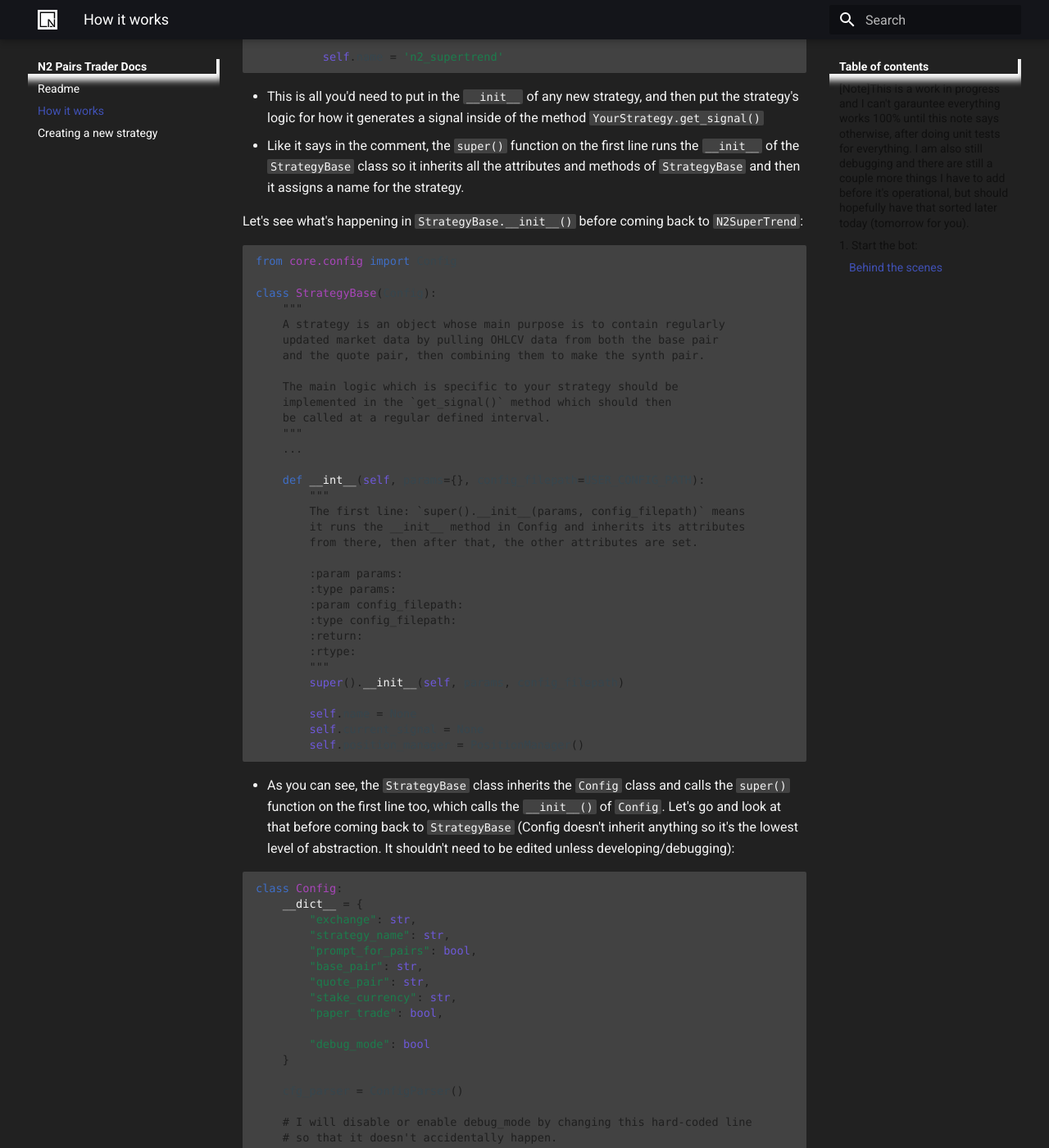
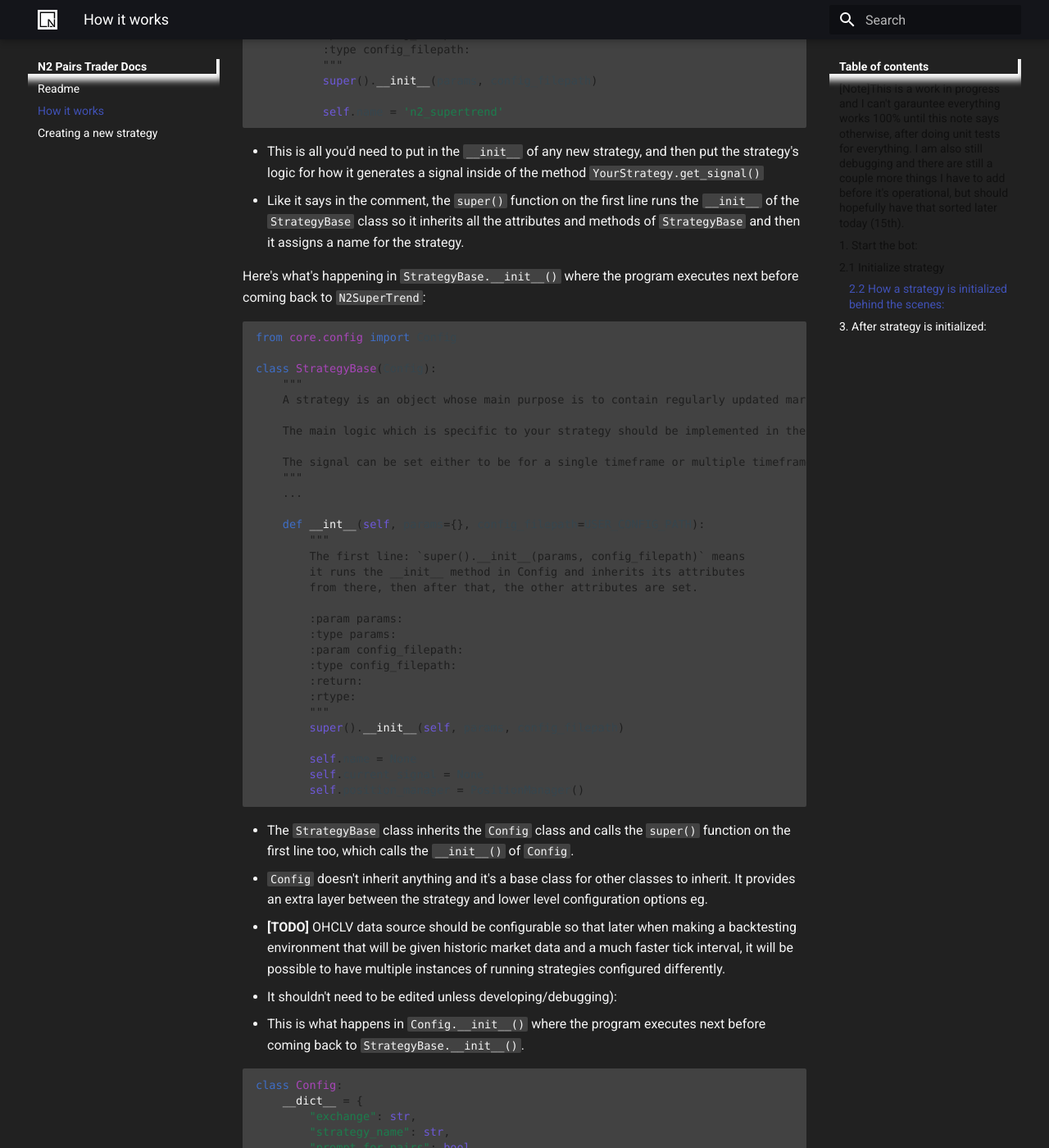
Before and after one commit to N2-Jonathon/n2_pairs_trader, an MkDocs documentation site: the page built from docs/How_it_works.md, in a window 1280 px wide and 1400 px high, scrolled down 1958 px. Shown: the whole window at 82% size. Built offline with MkDocs 1.6.1 and Material for MkDocs 9.7.7, drawn with Linux system fonts in a browser that asks for light colours; some of the changed text lies outside the part shown.

Commit message:
updated docs again (WIP)

````diff
--- a/docs/How_it_works.md
+++ b/docs/How_it_works.md
@@ -1,5 +1,5 @@
 # How it works:
-**[Note]**This is a work in progress  and I can't garauntee everything works 100% until this note says otherwise, after doing unit tests for everything. I am also still debugging and there are still a couple more things I have to add before it's operational, but should hopefully have that sorted later today (tomorrow for you).
+**[Note]**This is a work in progress  and I can't garauntee everything works 100% until this note says otherwise, after doing unit tests for everything. I am also still debugging and there are still a couple more things I have to add before it's operational, but should hopefully have that sorted later today (15th).
 ---
 
 ---
@@ -29,14 +29,16 @@
 
 - **TODO**: I want to make it so that it you can pass the strategy as an argument from terminal, which could be useful for implementing backtesting
 
-- When a strategy class eg. `N2SuperTrend` is initialized without params then is loads the values set in `user/user-config.ini`
+## 2.1 Initialize strategy
+
+- When a strategy class eg. `N2SuperTrend` is initialized without params then it loads the values set in `user/user-config.ini`
 
 ```python
 def run_bot(strategy=N2SuperTrend()):
   ...
 ```
 
-- At this point, you can access the following Fields inherited by StrategyBase:
+- At this point, you can access the following Fields inherited by `StrategyBase` :
 
 
 ```python
@@ -58,8 +60,8 @@
 strategy.multi_timeframe_signal_rules: dict
 ```
 
-### Behind the scenes
-What happens when the strategy object is instantiated eg. `strategy = N2SuperTrend()` is that the `__init__` method inside the `N2SuperTrend` class is called, so let's look at that:
+### 2.2 How a strategy is initialized behind the scenes:
+What happens when the strategy object is instantiated eg. `strategy = N2SuperTrend()` is that the `__init__` method inside the `N2SuperTrend` class is called:
 
 ```python
 class N2SuperTrend(StrategyBase):
@@ -82,20 +84,18 @@
 - This is all you'd need to put in the `__init__` of any new strategy, and then put the strategy's logic for how it generates a signal inside of the method `YourStrategy.get_signal()`
 - Like it says in the comment, the `super()` function on the first line runs the `__init__` of the `StrategyBase` class so it inherits all the attributes and methods of `StrategyBase` and then it assigns a name for the strategy.
 
-Let's see what's happening in `StrategyBase.__init__()` before coming back to `N2SuperTrend`:
+Here's what's happening in `StrategyBase.__init__()` where the program executes next before coming back to `N2SuperTrend`:
 
 ```python
 from core.config import Config
 
 class StrategyBase(Config):
     """
-    A strategy is an object whose main purpose is to contain regularly
-    updated market data by pulling OHLCV data from both the base pair
-    and the quote pair, then combining them to make the synth pair.
+    A strategy is an object whose main purpose is to contain regularly updated market data by pulling OHLCV data from both the base pair and the quote pair, then combining them to make the synth pair, keeping track of PnL for both underlying trades.
 
-    The main logic which is specific to your strategy should be
-    implemented in the `get_signal()` method which should then
-    be called at a regular defined interval.
+    The main logic which is specific to your strategy should be implemented in the `get_signal()` method which should then be called at a regular defined interval.
+
+    The signal can be set either to be for a single timeframe or multiple timeframes by setting the value of `multi_timeframe_signal_mode: Bool` for that strategy.
     """
     ...
 
@@ -119,7 +119,13 @@
         self.position_manager = PositionManager()
 ```
 
-- As you can see, the `StrategyBase` class inherits the `Config` class and calls the `super()` function on the first line too, which calls the `__init__()` of `Config`. Let's go and look at that before coming back to `StrategyBase` (Config doesn't inherit anything so it's the lowest level of abstraction. It shouldn't need to be edited unless developing/debugging):
+- The `StrategyBase` class inherits the `Config` class and calls the `super()` function on the first line too, which calls the `__init__()` of `Config`.
+- `Config` doesn't inherit anything and it's a base class for other classes to inherit. It provides an extra layer between the strategy and lower level configuration options eg.
+
+-    **[TODO]** OHCLV data source should be configurable so that later when making a backtesting environment that will be given historic market data and a much faster tick interval, it will be possible to have multiple instances of running strategies configured differently.
+
+- It shouldn't need to be edited unless developing/debugging):
+- This is what happens in `Config.__init__()` where the program executes next before coming back to `StrategyBase.__init__()`.
 
 ```python
 class Config:
@@ -136,10 +142,6 @@
     }
 
     cfg_parser = ConfigParser()
-
-    # I will disable or enable debug_mode by changing this hard-coded line
-    # so that it doesn't accidentally happen.
-    debug_mode = True
 
     def __init__(self, params={}, filepath=USER_CONFIG_PATH):
 
@@ -196,8 +198,23 @@
         self.exchange: ccxt.Exchange = self.enabled_exchanges[self.exchange_id.lower()]
 ```
 
-Basically what it's doing is checking to see if params to override the default config were supplied or not.
+ What it's doing is checking to see if params were supplied to override the default config.
 
-- If params are supplied when `Config` or any of its subclasses ie. `StrategyBase` and `N2SuperTrend` are instantiated, then it will load those params as a configuration.
+- If params are passed to `Config` or any of its subclasses ie. `StrategyBase` or `N2SuperTrend` are instantiated, then it will load those params as a configuration.
 
-- If params are not supplied, it will use a `user-config.ini` file specified by `filepath`, which defaults to the global constant `USER_CONFIG_PATH` (This is set in `core.constants`)
+- If params are not supplied, it will use a `config.ini` file specified by `filepath`, which defaults to the global constant `USER_CONFIG_PATH` (This is set in `core.constants` to `user/user-config.ini`)
+
+## 3. After strategy is initialized:
+
+- It will have its own PositionManager object as a Field which can be accessed from within a strategy class like this:
+```python
+    from core.constants import USER_CONFIG_PATH
+    from core.position_manager import PositionManager
+
+    class N2SuperTrend(BaseStrategy):
+        ...
+        def __init__(self, params={}, config_filepath=USER_CONFIG_PATH):
+            ...
+            self.position_manager: PositionManager = PositionManager()
+            ...
+```
````
Also changed, not shown: docs/objectives_&_requirements.md (added, +26 -0 lines), 2 other files.
